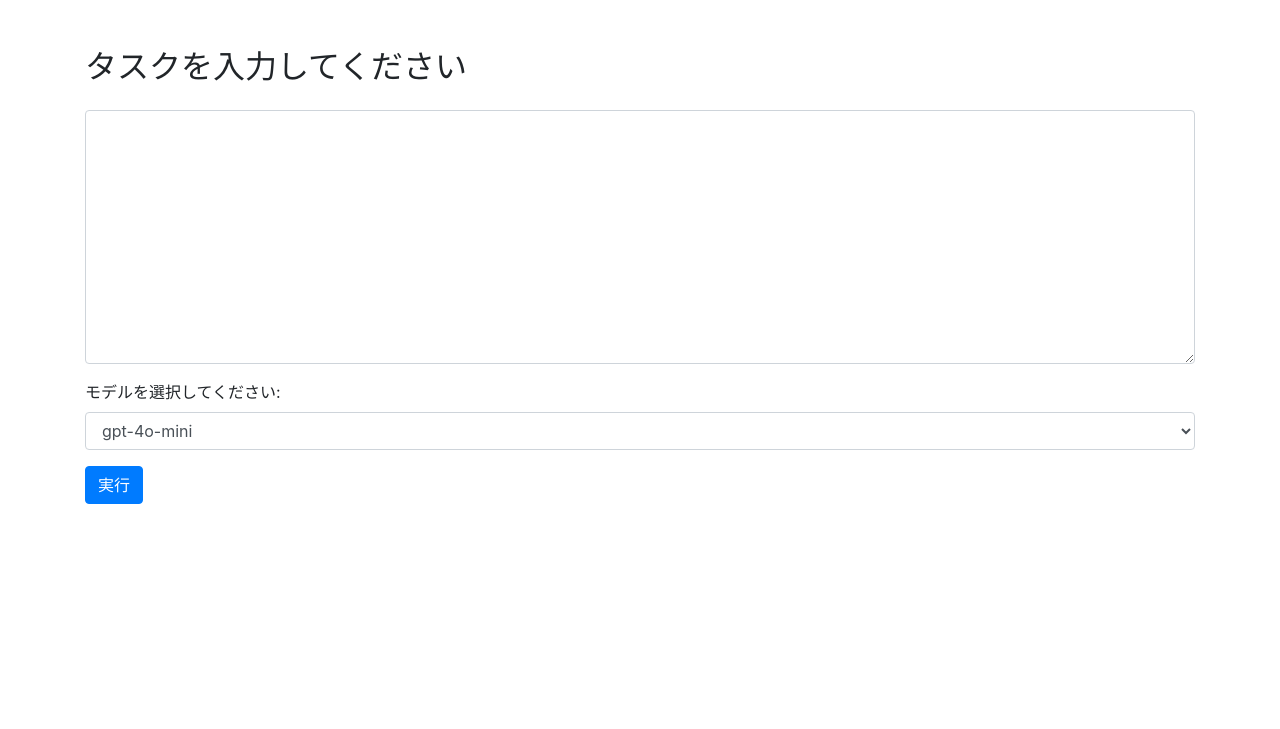
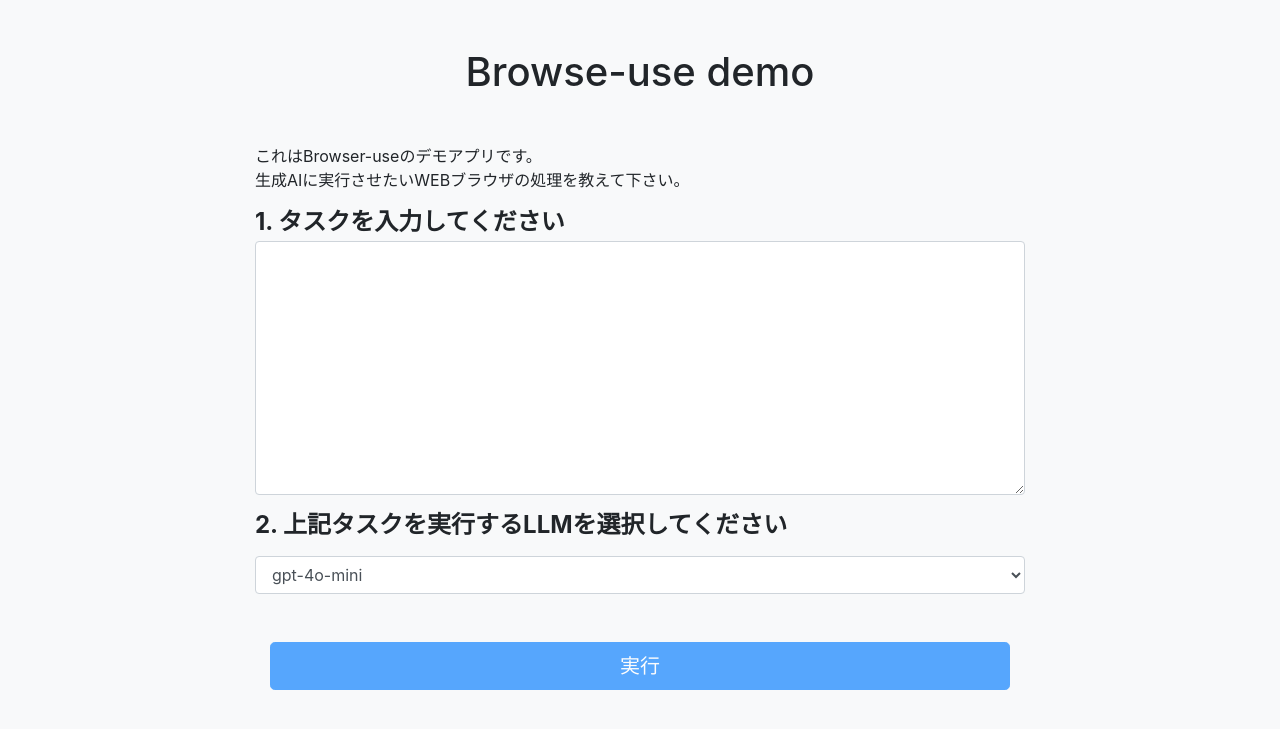
Before and after one commit to hsngshj/browser-use_demo, a Flask app: page / in a window 1280 px wide. Shown: the top 729 px of the page. Run offline with Flask 3, Linux system fonts and the light colour scheme; some libraries are stand-ins or nearby versions.

Commit message:
edit execute button

```diff
--- /dev/null
+++ b/static/main.js
@@ -0,0 +1,18 @@
+document.addEventListener('DOMContentLoaded', function() {
+    const taskInput = document.querySelector('textarea[name="task"]');
+    const executeButton = document.getElementById('executeButton');
+
+    taskInput.addEventListener('input', function() {
+        if (taskInput.value.trim() !== '') {
+            executeButton.disabled = false;
+        } else {
+            executeButton.disabled = true;
+        }
+    });
+});
+
+function setButtonLoadingState() {
+    var button = document.getElementById('executeButton');
+    button.innerHTML = '<span class="spinner-border spinner-border-sm" role="status" aria-hidden="true"></span> 実行中...';
+    button.disabled = true;
+}
--- /dev/null
+++ b/static/style.css
@@ -0,0 +1,23 @@
+body {
+  background-color: #f8f9fa;
+}
+
+.container {
+  max-width: 800px;
+}
+
+.result-section {
+  background-color: #ffffff;
+  border-radius: 5px;
+  box-shadow: 0 0 10px rgba(0, 0, 0, 0.1);
+  padding: 20px;
+}
+
+h2 {
+  font-weight: bold;
+  font-size: 1.5rem;
+}
+
+h3 {
+font-size: 1.3rem;
+}
--- a/templates/index.html
+++ b/templates/index.html
@@ -4,24 +4,35 @@
     <meta charset="UTF-8">
     <meta name="viewport" content="width=device-width, initial-scale=1.0">
     <title>Browse-use demo</title>
-    <!-- Bootstrap CSSを追加 -->
     <link href="https://stackpath.bootstrapcdn.com/bootstrap/4.5.2/css/bootstrap.min.css" rel="stylesheet">
+    <link href="{{ url_for('static', filename='style.css') }}" rel="stylesheet">
+    <script src="{{ url_for('static', filename='main.js') }}"></script>
 </head>
 <body>
     <div class="container mt-5">
-        <h2 class="mb-4">タスクを入力してください</h2>
-        <form method="post">
+        <h1 class="mb-5 text-center">Browse-use demo</h1>
+        <p>
+            これはBrowser-useのデモアプリです。
+            <br>
+            生成AIに実行させたいWEBブラウザの処理を教えて下さい。
+        </p>
+        <form method="post" onsubmit="setButtonLoadingState()">
+            <h2 class="mb-1">1. タスクを入力してください</h2>
             <div class="form-group">
                 <textarea name="task" class="form-control" rows="10"></textarea>
             </div>
-            <div class="form-group">
-                <label for="model">モデルを選択してください:</label>
+            <div class="form-group mb-5">
+                <h2>
+                    <label for="model">2. 上記タスクを実行するLLMを選択してください</label>
+                </h2>
                 <select name="model" class="form-control">
                     <option value="gpt-4o-mini">gpt-4o-mini</option>
                     <option value="gpt-4o">gpt-4o</option>
                 </select>
             </div>
-            <button type="submit" class="btn btn-primary">実行</button>
+            <div class="container text-center">
+                <button type="submit" class="btn btn-primary btn-lg w-100" id="executeButton" disabled>実行</button>
+            </div>
         </form>
         {% if result_content and result_json %}
         <div class="mt-5">
@@ -33,7 +44,6 @@
         </div>
         {% endif %}
     </div>
-    <!-- Bootstrap JSと依存関係を追加 -->
     <script src="https://code.jquery.com/jquery-3.5.1.slim.min.js"></script>
     <script src="https://cdn.jsdelivr.net/npm/@popperjs/core@2.9.3/dist/umd/popper.min.js"></script>
     <script src="https://stackpath.bootstrapcdn.com/bootstrap/4.5.2/js/bootstrap.min.js"></script>
```
